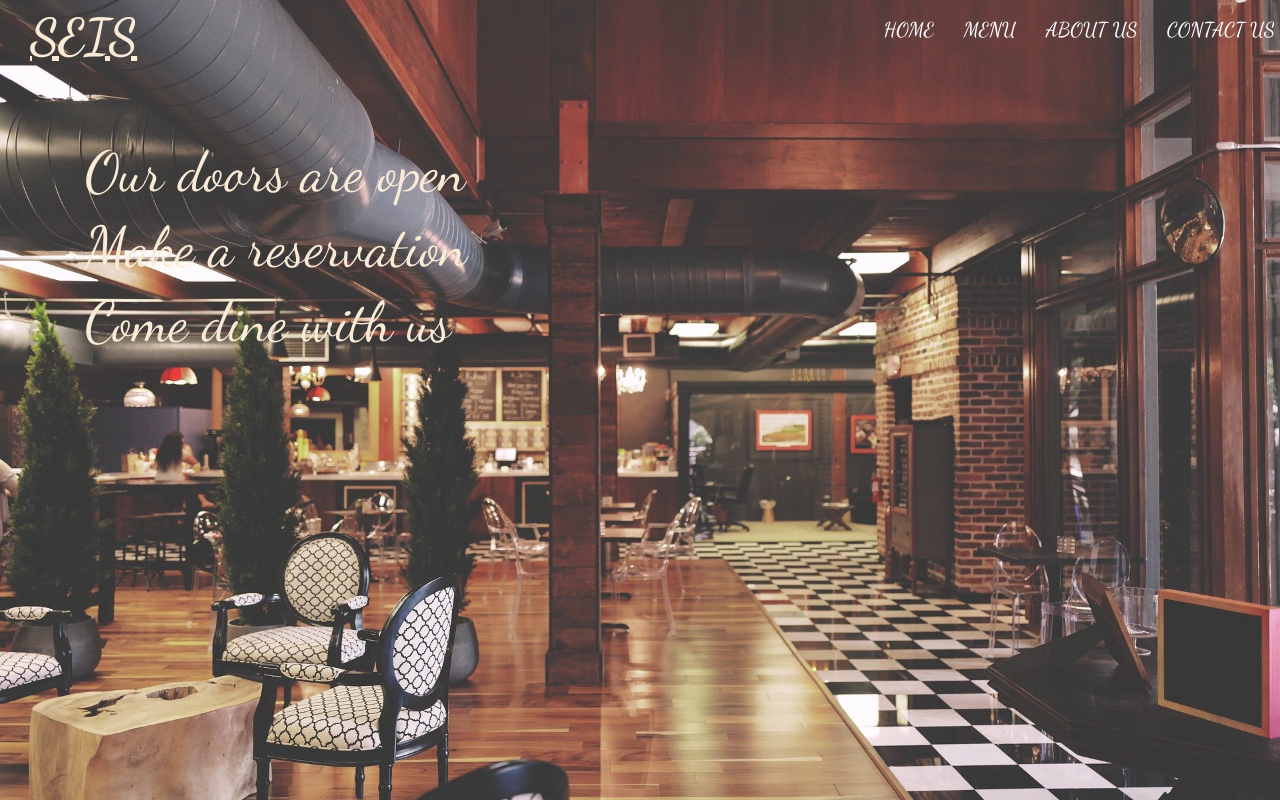
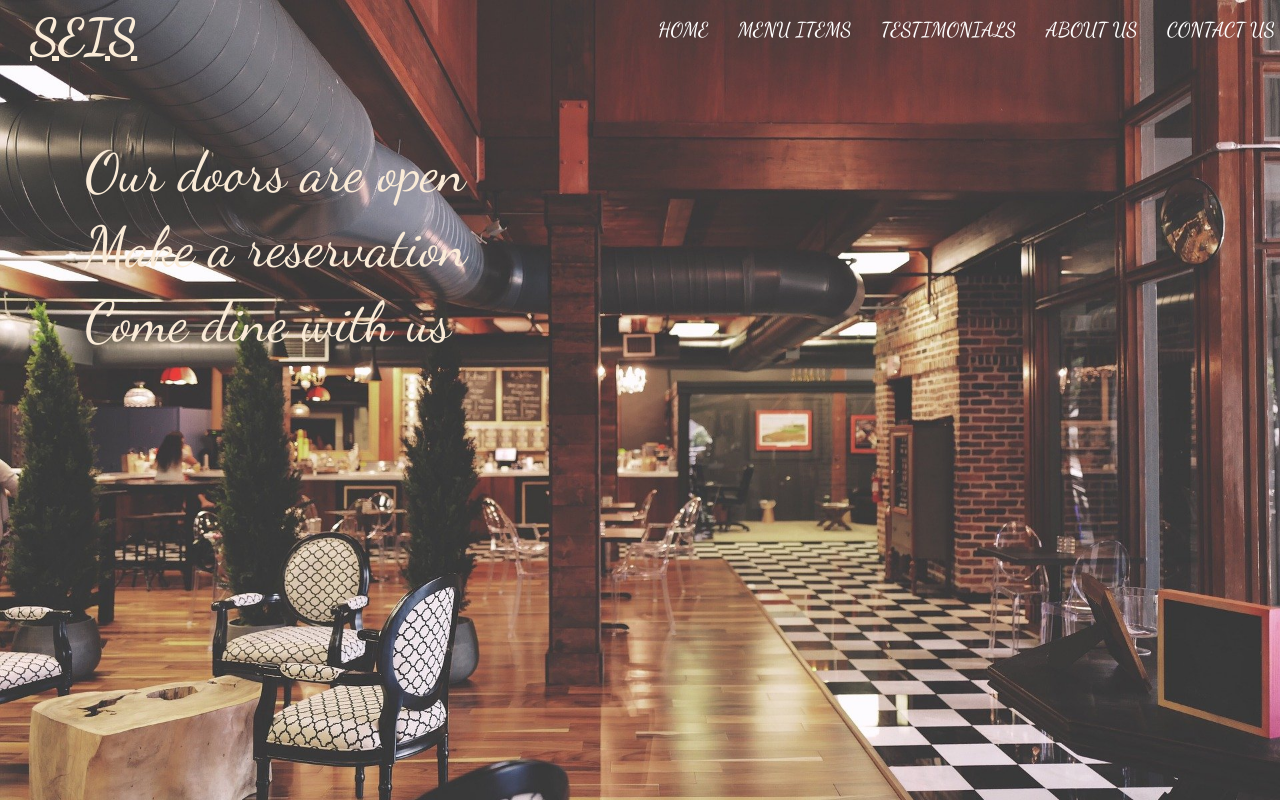
Before and after one commit to annomao/restaurant, a plain HTML site: page index.html in a window 1280 px wide. Shown: the top 802 px of the page. Drawn offline with nearby package versions, Linux system fonts and the light colour scheme.

Commit message:
edit navigation to include hyperlinks

```diff
--- a/index.html
+++ b/index.html
@@ -13,12 +13,13 @@
 </head>
 <body>
     <main>
-      <section class="home">
+      <section class="home" id="home-link">
         <div class="home-item">
           <span>SEIS</span>
           <nav>
-            <a href="">HOME</a>
-            <a href="">MENU</a>
+            <a href="#home-link">HOME</a>
+            <a href="#menu-link">MENU ITEMS</a>
+            <a href="#testimonials-link">TESTIMONIALS</a>
             <a href="">ABOUT US</a>
             <a href="">CONTACT US</a>
           </nav>
@@ -31,7 +32,7 @@
           </div>
         </div>
       </section>
-      <section class="menu">
+      <section class="menu" id="menu-link">
         <h3>MENU ITEMS</h3>
         <div id="carouselExampleIndicators" class="carousel slide" data-ride="carousel">
           <ol class="carousel-indicators">
@@ -102,7 +103,7 @@
       </section>
       <section class="about">
       </section>
-      <section class="testimonial">
+      <section class="testimonial" id="testimonials-link">
         <h3>TESTIMONIALS</h3>
         <div class="container">
           <div class="row">
```
